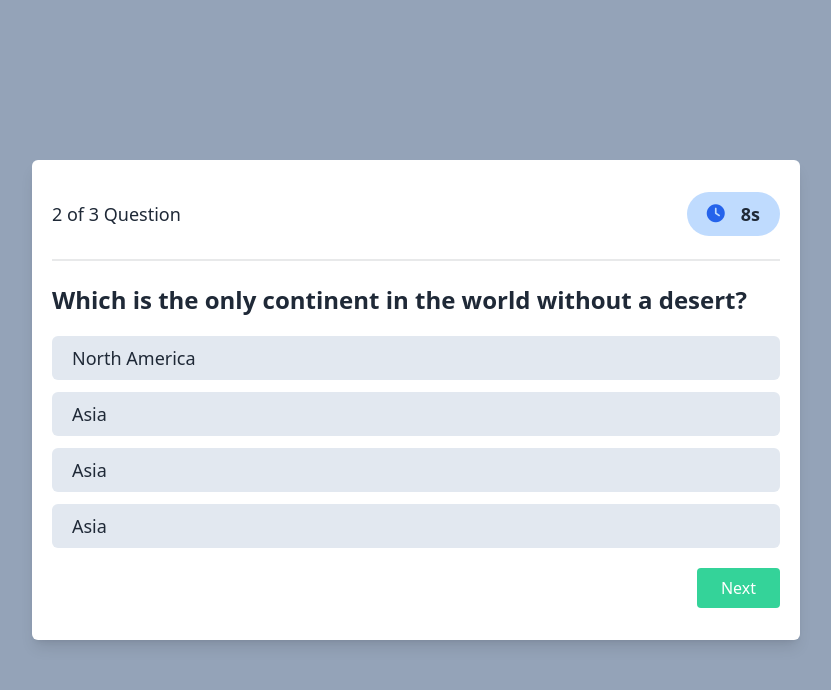
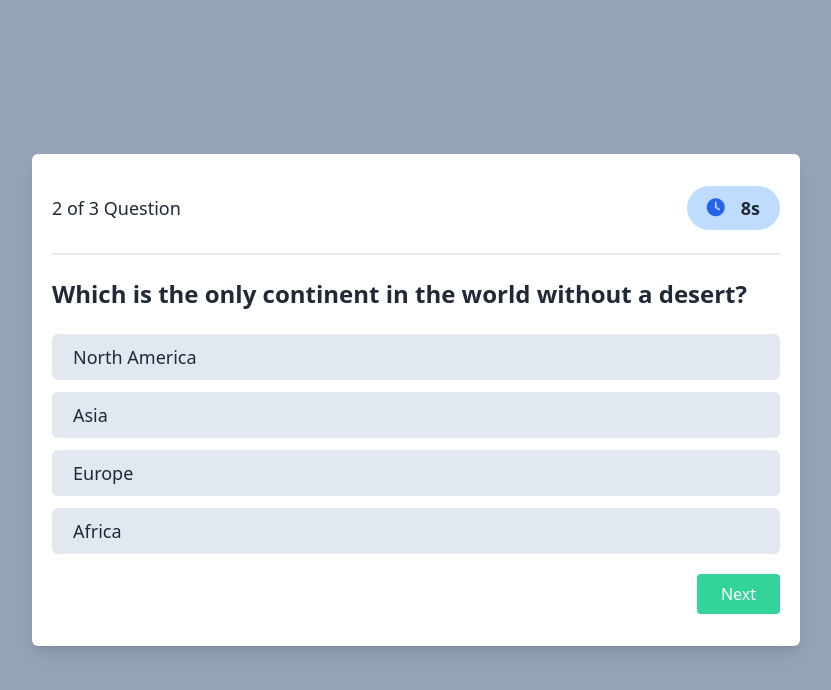
Before and after one commit to omor777/Quiz-App, a plain HTML site: page index.html in a window 1280 px wide. Shown: the whole page, without its empty margins (224-1055 px from the left). Drawn offline with nearby package versions, Linux system fonts and the light colour scheme.

Commit message:
load question and added click functionality

```diff
--- a/index.html
+++ b/index.html
@@ -24,6 +24,13 @@
         },
       };
     </script>
+    <style type="text/tailwindcss">
+      @layer components {
+        .button {
+          @apply bg-slate-200 py-2 font-medium rounded-md text-left pl-5 duration-300  text-lg capitalize border border-transparent;
+        }
+      }
+    </style>
     <!-- Font awesome cdn link -->
     <link
       rel="stylesheet"
@@ -40,44 +47,29 @@
       <div class="w-full max-w-3xl py-8 px-5 rounded-md shadow-lg bg-white">
         <div class="flex items-center justify-between">
           <p class="text-lg font-medium">
-            <span>2</span>
-            of <span>3</span>
+            <span id="current-question">2</span>
+            of <span id="total-question">3</span>
             Question
           </p>
           <div
             class="flex items-center gap-4 bg-blue-200 px-5 py-2 rounded-full"
           >
             <i class="fa-solid fa-clock text-lg text-blue-600"></i>
-            <span class="text-lg font-semibold">8s</span>
+            <span id="time" class="text-lg font-semibold">8s</span>
           </div>
         </div>
         <div class="divider"></div>
         <h1 id="question" class="text-2xl font-semibold">
-          Which is the only continent in the world without a desert?
+          <!-- Which is the only continent in the world without a desert? -->
         </h1>
-        <div id="btn-container" class="flex flex-col gap-3 mt-5">
-          <button
-            class="bg-slate-200 py-2 font-medium rounded-md text-left pl-5 duration-300 hover:bg-slate-300 text-lg"
-          >
-            North America
-          </button>
-          <button
-            class="bg-slate-200 py-2 font-medium rounded-md text-left pl-5 duration-300 hover:bg-slate-300 text-lg"
-          >
-            Asia
-          </button>
-          <button
-            class="bg-slate-200 py-2 font-medium rounded-md text-left pl-5 duration-300 hover:bg-slate-300 text-lg"
-          >
-            Asia
-          </button>
-          <button
-            class="bg-slate-200 py-2 font-medium rounded-md text-left pl-5 duration-300 hover:bg-slate-300 text-lg"
-          >
-            Asia
-          </button>
+        <div id="btn-container" class="flex flex-col gap-3 mt-6">
+          <!-- <button class="button">North America</button> -->
+          <!-- <button class="button">Asia</button>
+          <button class="button">Asia</button>
+          <button class="button">Asia</button> -->
         </div>
-        <button id="next-question"
+        <button
+          id="next-question"
           class="bg-emerald-400 text-white px-6 py-2 rounded mt-5 block duration-300 hover:bg-emerald-600 ml-auto"
         >
           Next
--- a/js/script.js
+++ b/js/script.js
@@ -0,0 +1,124 @@
+const questions = [
+  {
+    question: "Which is the only continent in the world without a desert?",
+    answers: [
+      {
+        answer: "north america",
+        correct: false,
+      },
+      {
+        answer: "asia",
+        correct: false,
+      },
+      {
+        answer: "europe",
+        correct: true,
+      },
+      {
+        answer: "africa",
+        correct: false,
+      },
+    ],
+  },
+  {
+    question: "Which is the only continent in the world without a desert?",
+    answers: [
+      {
+        answer: "north america",
+        correct: false,
+      },
+      {
+        answer: "uganda",
+        correct: false,
+      },
+      {
+        answer: "europe",
+        correct: true,
+      },
+      {
+        answer: "africa",
+        correct: false,
+      },
+    ],
+  },
+  {
+    question: "Which is the only continent in the world without a desert?",
+    answers: [
+      {
+        answer: "north america",
+        correct: false,
+      },
+      {
+        answer: "asia",
+        correct: false,
+      },
+      {
+        answer: "europe",
+        correct: true,
+      },
+      {
+        answer: "africa",
+        correct: false,
+      },
+    ],
+  },
+];
+
+window.onload = () => {
+  main();
+};
+
+function main() {
+  const id = (id) => document.getElementById(id);
+  const btnContainer = id("btn-container");
+  const nextQuestion = id("next-question");
+  const questionText = id("question");
+  const time = id("time");
+  const totalQuestion = id("total-question");
+  const currentQuestion = id("current-question");
+
+  function createQuestion(answers) {
+    answers.forEach((qes) => {
+      const btn = document.createElement("button");
+      btn.innerText = qes.answer;
+      btn.classList.add("button");
+      btn.dataset.name = qes.correct;
+      btnContainer.appendChild(btn);
+    });
+  }
+
+  function loadQuestion() {
+    questionText.innerText = questions[0].question;
+    createQuestion(questions[0].answers);
+  }
+  loadQuestion();
+
+  //
+  btnContainer.addEventListener("click", function (e) {
+    if (e.target.id === "btn-container") return;
+    const correct = e.target.dataset.name;
+    if (correct === "true") {
+      e.target.classList.add("bg-emerald-100", "border", "border-emerald-400");
+
+      //disabled all button
+      const buttons = btnContainer.querySelectorAll("button");
+      buttons.forEach((btn) => {
+        btn.setAttribute("disabled", true);
+        btn.classList.add("cursor-no-drop");
+      });
+    } else {
+      e.target.classList.add("bg-red-100", "border", "border-red-400");
+
+      //disabled all button
+      const buttons = btnContainer.querySelectorAll("button");
+      buttons.forEach((btn) => {
+        const correct = btn.dataset.name;
+        if (correct === "true") {
+          btn.classList.add("bg-emerald-100", "border", "border-emerald-400");
+        }
+        btn.setAttribute("disabled", true);
+        btn.classList.add("cursor-no-drop");
+      });
+    }
+  });
+}
```
